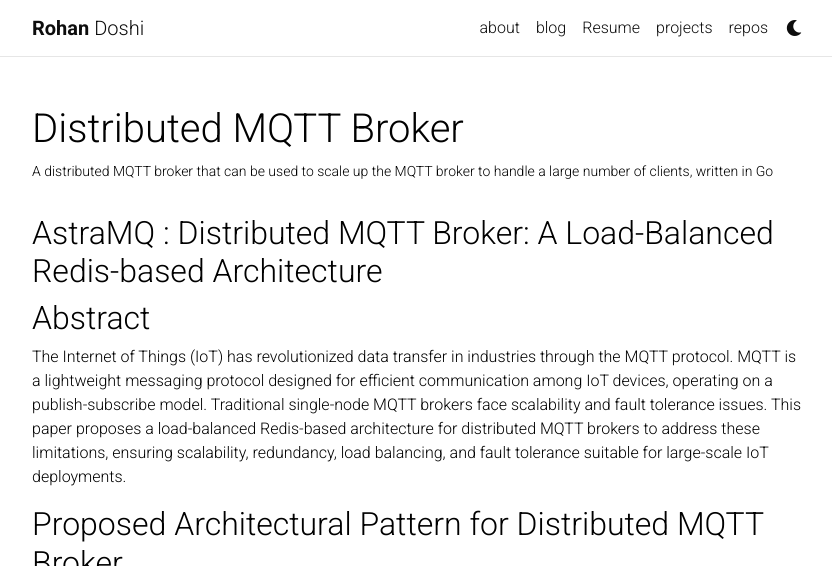
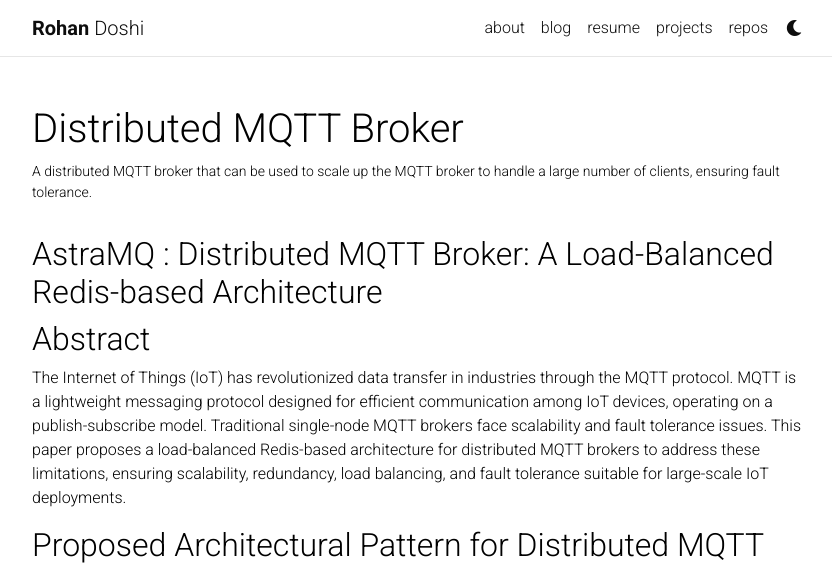
Before and after one commit to RohanDoshi21/RohanDoshi21.github.io, a Jekyll site: the page built from _projects/2_project.md, in a window 1280 px wide and 900 px high, cut to the strip 0-566 px from the top of the window. Shown: the whole strip, without its empty margins (223-1055 px from the left). Built offline with Jekyll 4.4.1, drawn with Linux system fonts in a browser that asks for light colours; comment, search, counter and statistics services are not loaded; a style sheet for code colours, icons or effects is not loaded.

```diff
--- a/_projects/2_project.md
+++ b/_projects/2_project.md
@@ -1,7 +1,7 @@
 ---
 layout: page
 title: Distributed MQTT Broker
-description: A distributed MQTT broker that can be used to scale up the MQTT broker to handle a large number of clients, written in Go
+description: A distributed MQTT broker that can be used to scale up the MQTT broker to handle a large number of clients, ensuring fault tolerance.
 img: assets/img/mqtt.png
 importance: 3
 category: current
```
Also changed, not shown: _pages/cv.md (+2 -2 lines), _posts/2024-05-30-Project.md (+1 -0 lines).
